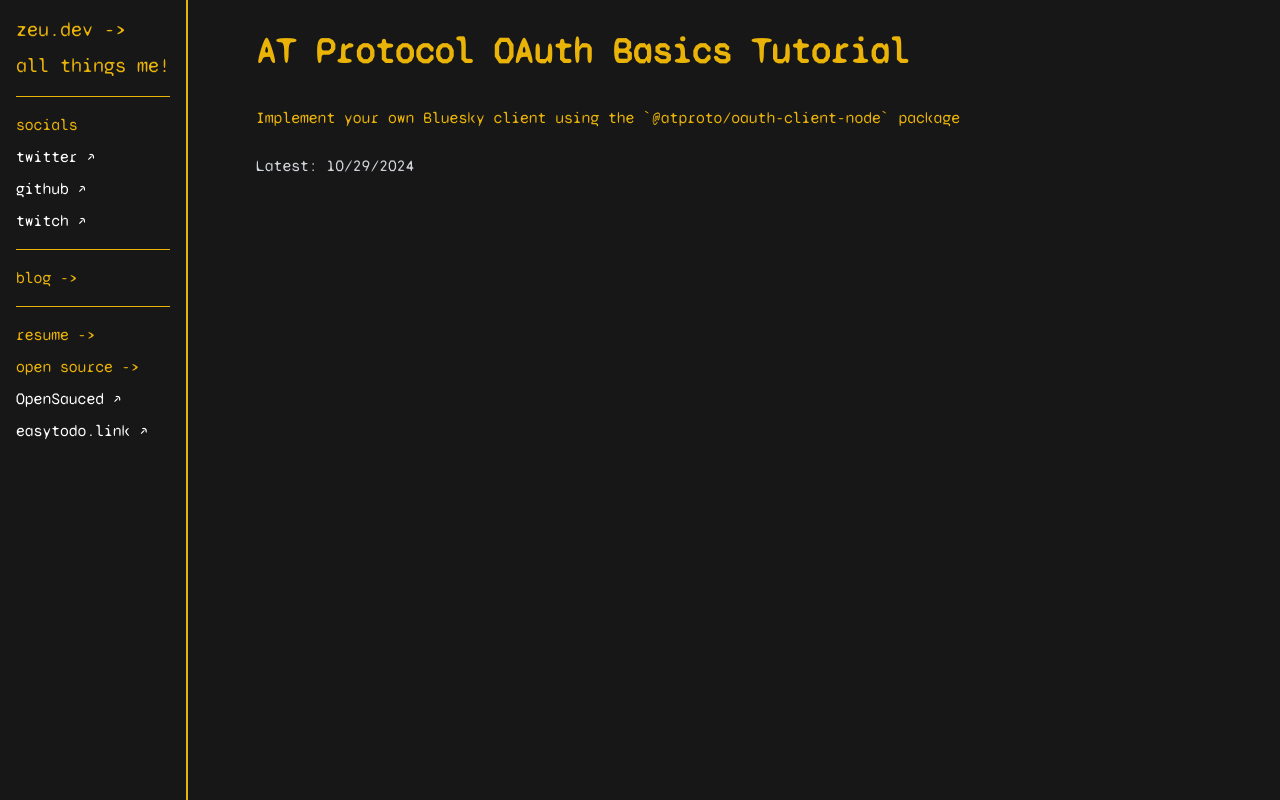
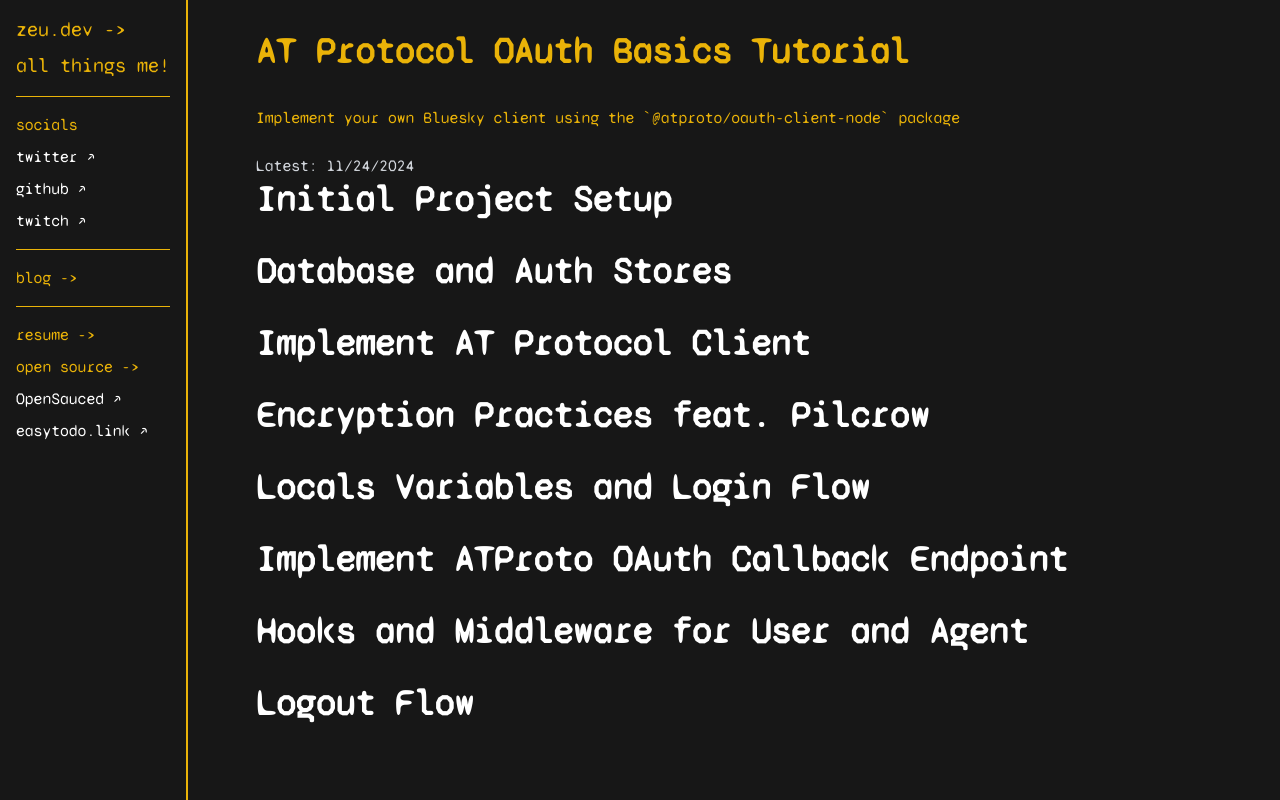
Before and after one commit to zeucapua/zeu-site, an Astro site: page /blog/atproto-oauth in a window 1280 px wide. Built offline with nearby package versions, Linux system fonts and the light colour scheme; Astro itself is replaced by a stand-in of ours.

Commit message:
init atproto-oauth blog

```diff
--- a/src/content/blog/atproto-oauth.md
+++ b/src/content/blog/atproto-oauth.md
@@ -1,6 +1,22 @@
 ---
 title: AT Protocol OAuth Basics Tutorial
 description: Implement your own Bluesky client using the `@atproto/oauth-client-node` package
-date: "2024-10-29"
+date: "2024-11-24"
 draft: true
 ---
+
+# Initial Project Setup
+
+# Database and Auth Stores
+
+# Implement AT Protocol Client
+
+# Encryption Practices feat. Pilcrow
+
+# Locals Variables and Login Flow
+
+# Implement ATProto OAuth Callback Endpoint
+
+# Hooks and Middleware for User and Agent
+
+# Logout Flow
```
